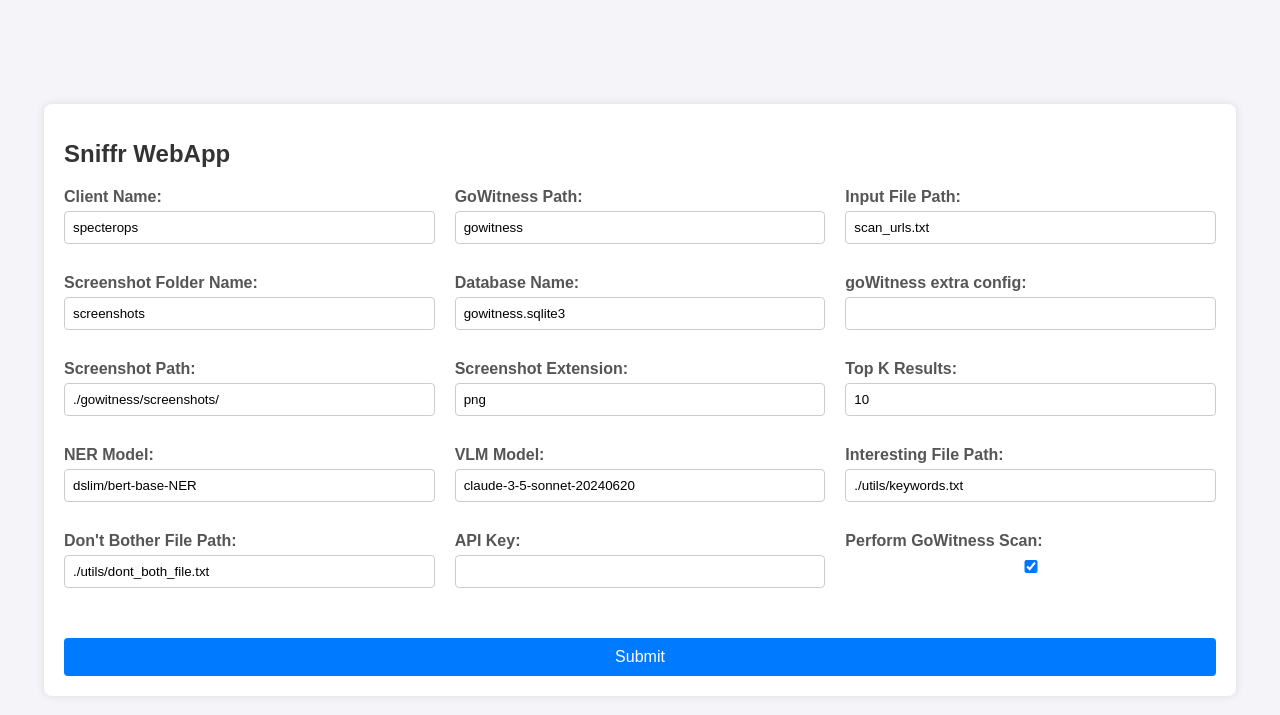
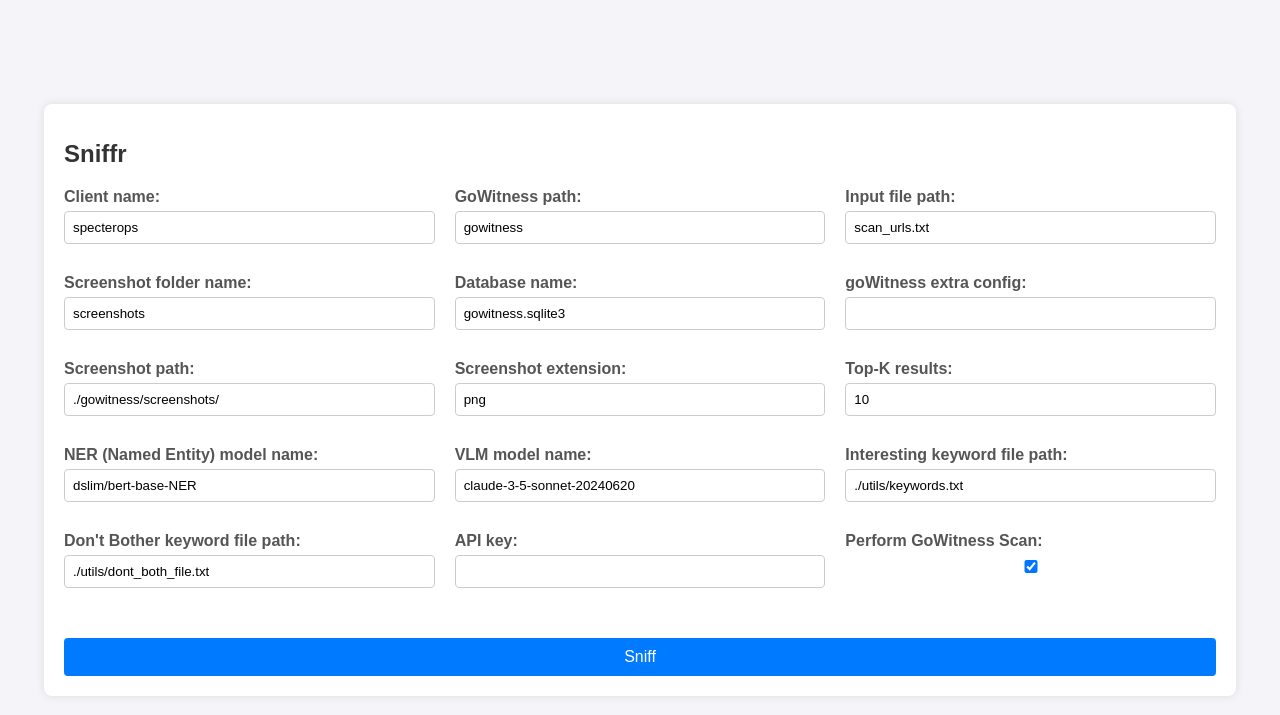
Before and after one commit to gneeraj97/sniffr, a Flask app: page / in a window 1280 px wide. Shown: the top 715 px of the page. Run offline with Flask 3, Linux system fonts and the light colour scheme.

Commit message:
name changes

```diff
--- a/templates/index.html
+++ b/templates/index.html
@@ -4,30 +4,30 @@
     <meta charset="UTF-8">
     <meta name="viewport" content="width=device-width, initial-scale=1.0">
     <link rel="stylesheet" href="{{ url_for('static', filename='styles.css') }}">
-    <title>GoWitness WebApp</title>
+    <title>Sniffr WebApp</title>
 </head>
 <body>
     <div class="container">
-        <h1>Sniffr WebApp</h1>
+        <h1>Sniffr</h1>
         <form method="POST" class="form-horizontal">
             <div class="form-group">
-                <label for="client_name">Client Name:</label>
+                <label for="client_name">Client name:</label>
                 <input type="text" id="client_name" name="client_name" value="specterops" required>
             </div>
             <div class="form-group">
-                <label for="gowitness_path">GoWitness Path:</label>
+                <label for="gowitness_path">GoWitness path:</label>
                 <input type="text" id="gowitness_path" name="gowitness_path" value="gowitness" required>
             </div>
             <div class="form-group">
-                <label for="input_file_path">Input File Path:</label>
+                <label for="input_file_path">Input file path:</label>
                 <input type="text" id="input_file_path" name="input_file_path" value="scan_urls.txt" required>
             </div>
             <div class="form-group">
-                <label for="screenshot_folder_name">Screenshot Folder Name:</label>
+                <label for="screenshot_folder_name">Screenshot folder name:</label>
                 <input type="text" id="screenshot_folder_name" name="screenshot_folder_name" value="screenshots" required>
             </div>
             <div class="form-group">
-                <label for="db_name">Database Name:</label>
+                <label for="db_name">Database name:</label>
                 <input type="text" id="db_name" name="db_name" value="gowitness.sqlite3" required>
             </div>
             <div class="form-group">
@@ -35,42 +35,42 @@
                 <input type="text" id="extra_flags" name="extra_flags" value="">
             </div>
             <div class="form-group">
-                <label for="screenshot_path">Screenshot Path:</label>
+                <label for="screenshot_path">Screenshot path:</label>
                 <input type="text" id="screenshot_path" name="screenshot_path" value="./gowitness/screenshots/" required>
             </div>
             <div class="form-group">
-                <label for="extension">Screenshot Extension:</label>
+                <label for="extension">Screenshot extension:</label>
                 <input type="text" id="extension" name="extension" value="png" required>
             </div>
             <div class="form-group">
-                <label for="top_k">Top K Results:</label>
+                <label for="top_k">Top-K results:</label>
                 <input type="number" id="top_k" name="top_k" value="10" required>
             </div>
             <div class="form-group">
-                <label for="ner_model">NER Model:</label>
+                <label for="ner_model">NER (Named Entity) model name:</label>
                 <input type="text" id="ner_model" name="ner_model" value="dslim/bert-base-NER" required>
             </div>
             <div class="form-group">
-                <label for="vlm_model">VLM Model:</label>
+                <label for="vlm_model">VLM model name:</label>
                 <input type="text" id="vlm_model" name="vlm_model" value="claude-3-5-sonnet-20240620" required>
             </div>
             <div class="form-group">
-                <label for="interesting_file">Interesting File Path:</label>
+                <label for="interesting_file">Interesting keyword file path:</label>
                 <input type="text" id="interesting_file" name="interesting_file" value="./utils/keywords.txt" required>
             </div>
             <div class="form-group">
-                <label for="dont_bother_file">Don't Bother File Path:</label>
+                <label for="dont_bother_file">Don't Bother keyword file path:</label>
                 <input type="text" id="dont_bother_file" name="dont_bother_file" value="./utils/dont_both_file.txt" required>
             </div>
             <div class="form-group">
-                <label for="api_key">API Key:</label>
+                <label for="api_key">API key:</label>
                 <input type="text" id="api_key" name="api_key" value="">
             </div>
             <div class="form-group">
                 <label for="gowitness_scan">Perform GoWitness Scan:</label>
                 <input type="checkbox" id="gowitness_scan" name="gowitness_scan" checked>
             </div>
-            <button type="submit">Submit</button>
+            <button type="submit">Sniff</button>
         </form>
         {% if message %}
             <p>{{ message }}</p>
```
